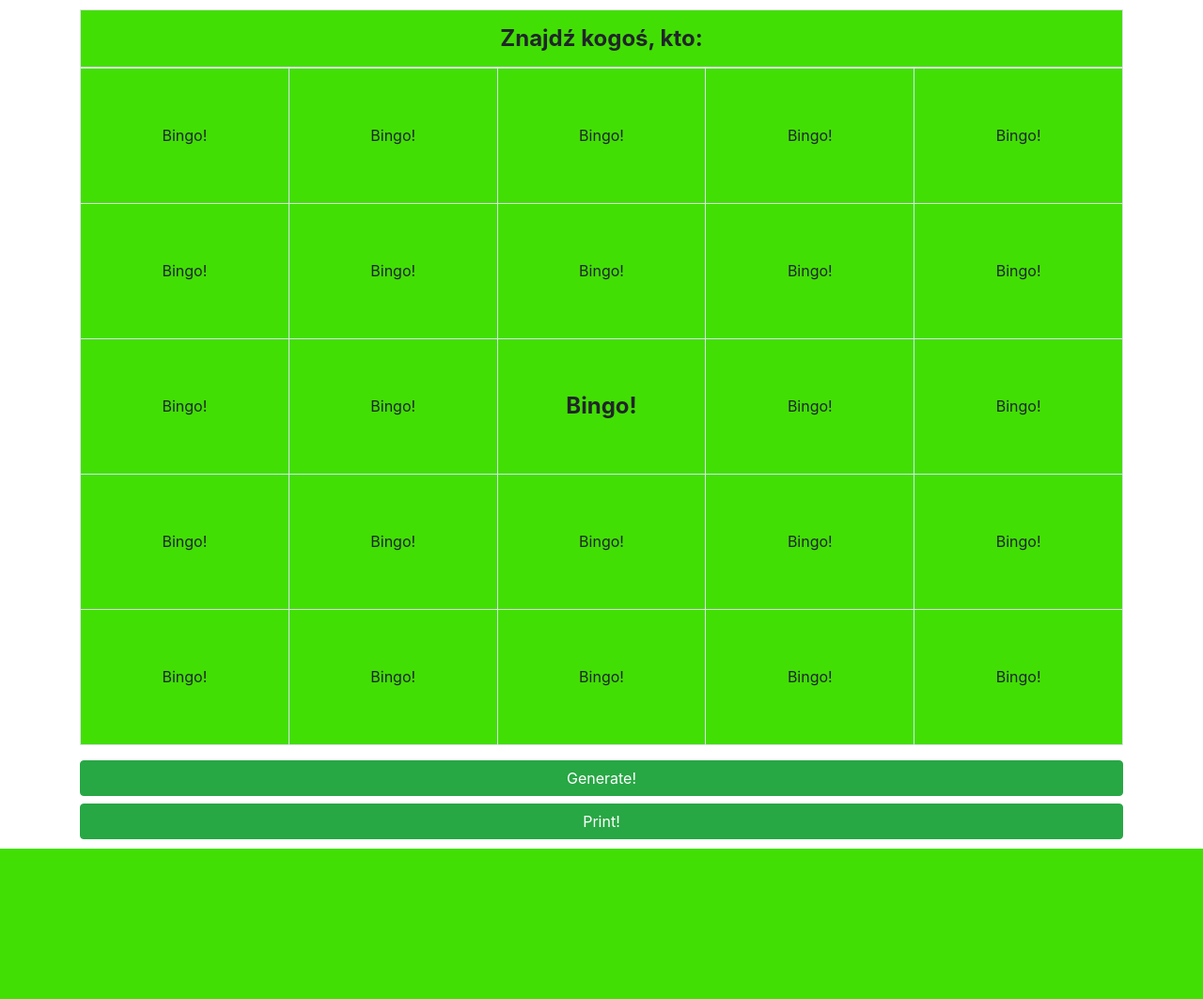
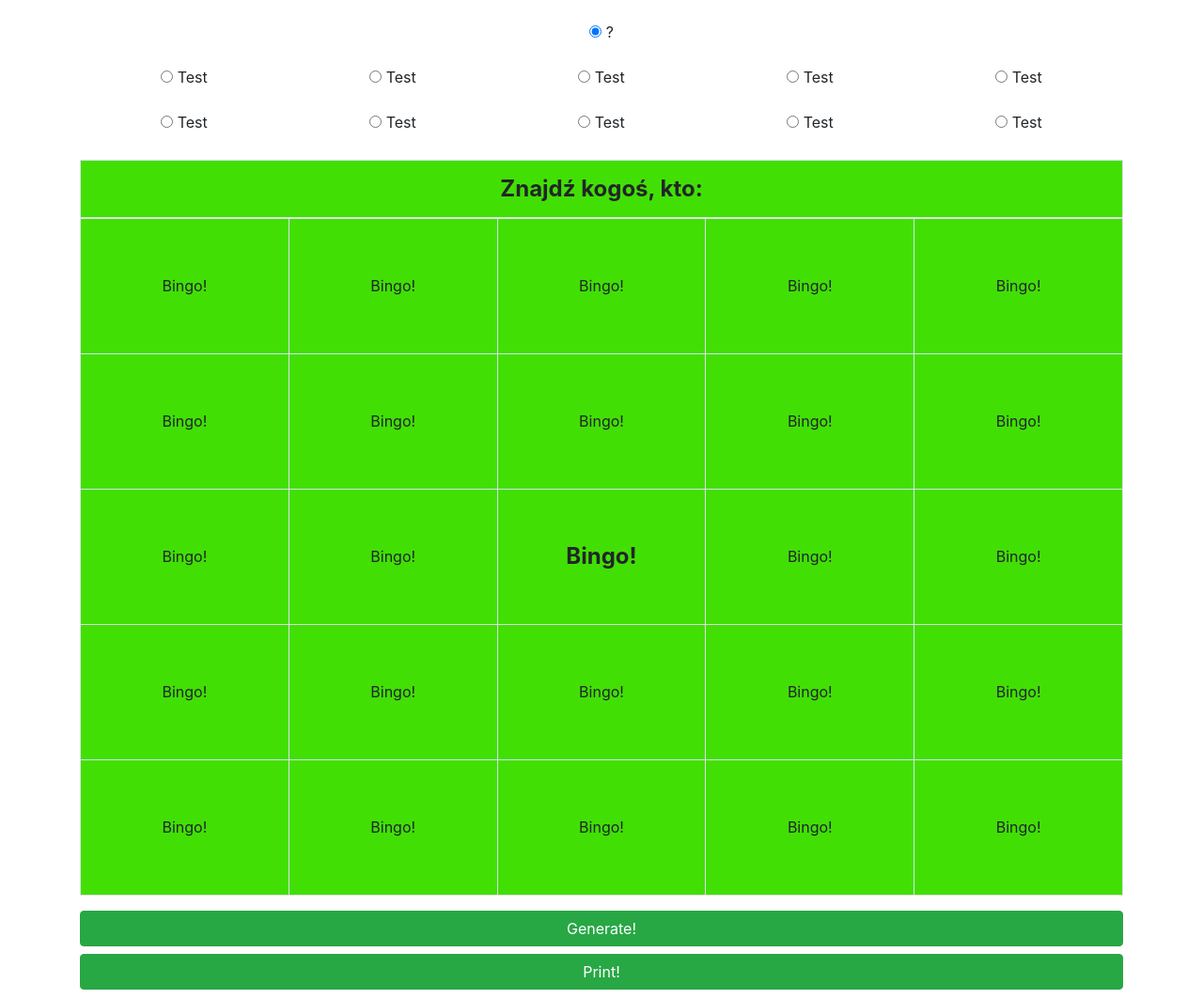
Before and after one commit to DavidGildour/BingoGenJS, a Flask app: page / in a window 1280 px wide. Shown: the whole page at 94% size. Before the commit the page ends 903 px from the top, so only its background shows below. Run offline with Flask 2, Linux system fonts and the light colour scheme; some libraries are stand-ins or nearby versions.

Commit message:
started working on colour picking

```diff
--- a/static/style.css
+++ b/static/style.css
@@ -7,11 +7,16 @@
   background-image: url("bgs/0.gif");
   background-repeat: repeat;
 }
-/*
-.btn-block {
-  width: 80%;
+
+.noprint {
+  background-image: none;
 }
-*/
+
+.noprint td{
+  border: none;
+  text-align: center;
+}
+
 .footer {
   font-size: 9px;
 }
--- a/templates/index.htm
+++ b/templates/index.htm
@@ -16,6 +16,25 @@
   </head>
   <body>
     <div class="container">
+      <table class="table noprint">
+          <tr>
+            <td colspan="5"><input type="radio" name="colour" value="rand" checked> ?</td>
+          </tr>
+          <tr>
+            <td><input type="radio" name="colour" value="0"> Test</td>
+            <td><input type="radio" name="colour" value="1"> Test</td>
+            <td><input type="radio" name="colour" value="2"> Test</td>
+            <td><input type="radio" name="colour" value="3"> Test</td>
+            <td><input type="radio" name="colour" value="4"> Test</td>
+          </tr>
+          <tr>
+            <td><input type="radio" name="colour" value="5"> Test</td>
+            <td><input type="radio" name="colour" value="6"> Test</td>
+            <td><input type="radio" name="colour" value="7"> Test</td>
+            <td><input type="radio" name="colour" value="8"> Test</td>
+            <td><input type="radio" name="colour" value="9"> Test</td>
+          </tr>
+      </table>
       <table class="table table-bordered">
         <thead class="bingo">
           <tr>
```
